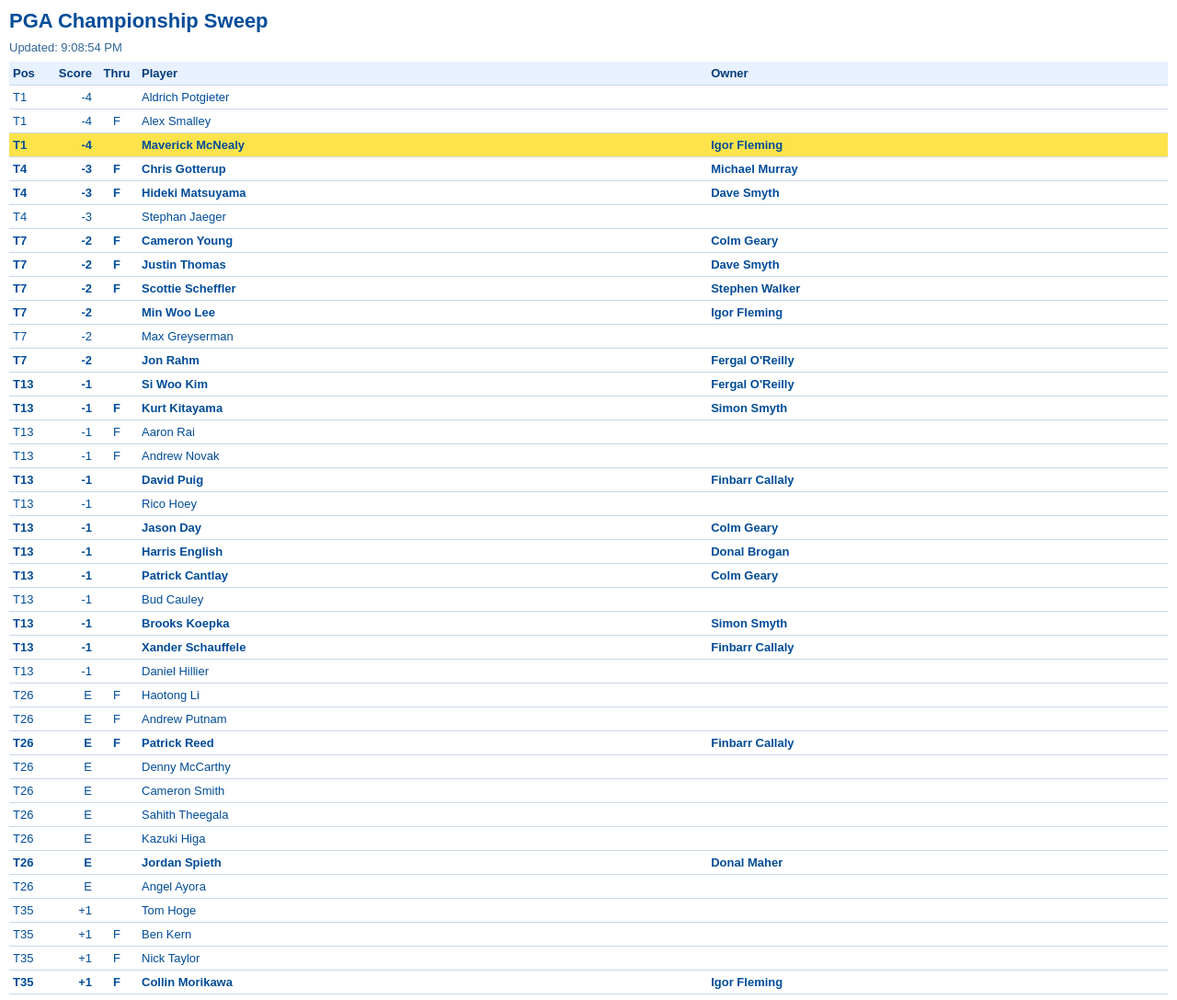
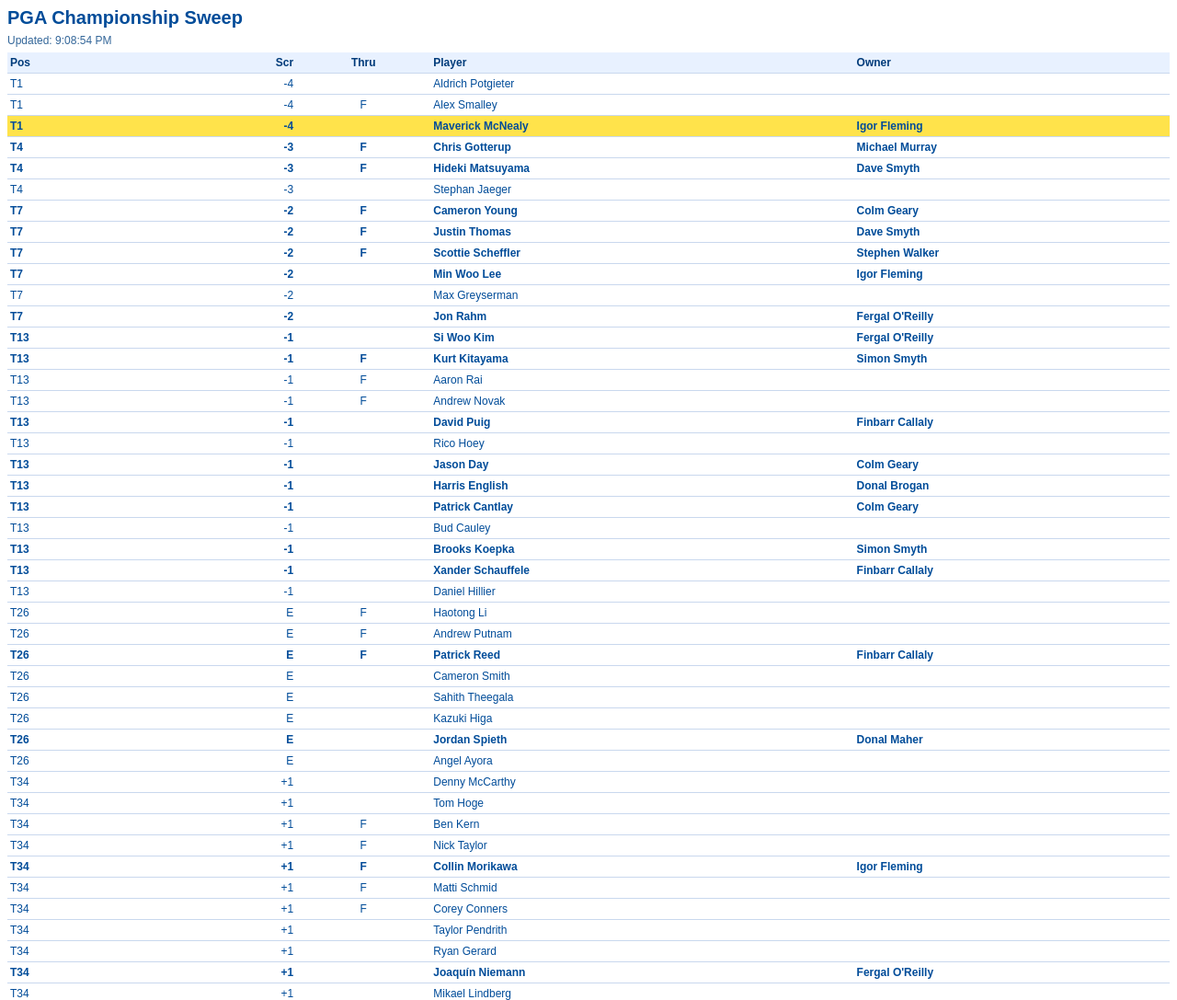
Before and after one commit to oreillybeaufieldpark/mines-sweeper, a plain HTML site: page index.html in a window 1280 px wide. Shown: the top 1087 px of the page at 92% size. Drawn offline with Linux system fonts and the light colour scheme.

Commit message:
Update leaderboard

```diff
--- a/index.html
+++ b/index.html
@@ -4,41 +4,62 @@
 <meta charset="utf-8">
 <meta name="viewport" content="width=device-width, initial-scale=1">
 <title>PGA 2026 Sweep</title>
+
 <style>
 body{
   font-family:Arial,sans-serif;
-  margin:10px;
+  margin:8px;
   background:#fff;
   color:#004c99;
 }
-h1{font-size:22px;margin:8px 0}
-#updated{font-size:13px;margin-bottom:8px;color:#336699}
+
+h1{
+  font-size:20px;
+  margin:6px 0;
+}
+
+#updated{
+  font-size:12px;
+  margin-bottom:6px;
+  color:#336699;
+}
+
 table{
   width:100%;
   border-collapse:collapse;
-  font-size:13px;
+  table-layout:fixed;
+  font-size:12px;
 }
+
 th,td{
-  padding:5px 4px;
+  padding:4px 3px;
   border-bottom:1px solid #c9d8ee;
   text-align:left;
+  overflow:hidden;
+  text-overflow:ellipsis;
   white-space:nowrap;
 }
+
 th{
   background:#e8f1ff;
   color:#003b7a;
 }
-td:nth-child(1),th:nth-child(1){width:36px}
-td:nth-child(2),th:nth-child(2){width:42px;text-align:right}
-td:nth-child(3),th:nth-child(3){width:38px;text-align:center}
-td:nth-child(4),th:nth-child(4){max-width:135px;overflow:hidden;text-overflow:ellipsis}
-td:nth-child(5),th:nth-child(5){max-width:110px;overflow:hidden;text-overflow:ellipsis}
 
-.owned{font-weight:bold}
-.leader{
-  animation: flashGold 1.2s infinite;
+.col-pos{width:34px}
+.col-score{width:40px;text-align:right}
+.col-thru{width:34px;text-align:center}
+.col-player{width:120px}
+.col-owner{width:88px}
+
+.owned{
   font-weight:bold;
 }
+
+.leader{
+  animation:flashGold 1.2s infinite;
+  font-weight:bold;
+}
+
 @keyframes flashGold{
   0%{background:#fff4b0}
   50%{background:#ffd700}
@@ -46,53 +67,88 @@
 }
 </style>
 </head>
+
 <body>
+
 <h1>PGA Championship Sweep</h1>
 <div id="updated">Loading...</div>
 
 <table>
 <thead>
 <tr>
-  <th>Pos</th>
-  <th>Score</th>
-  <th>Thru</th>
-  <th>Player</th>
-  <th>Owner</th>
+  <th class="col-pos">Pos</th>
+  <th class="col-score">Scr</th>
+  <th class="col-thru">Thru</th>
+  <th class="col-player">Player</th>
+  <th class="col-owner">Owner</th>
 </tr>
 </thead>
+
 <tbody id="board"></tbody>
 </table>
 
 <script>
 async function loadBoard(){
-  const res = await fetch('matched_leaderboard.json?t=' + Date.now());
+
+  const res = await fetch(
+    'matched_leaderboard.json?t=' + Date.now()
+  );
+
   const data = await res.json();
 
   const owned = data.filter(r => r.owner);
+
   const bestOwnedScore = owned.length
     ? Math.min(...owned.map(r => Number(r.score_num)))
     : null;
 
   board.innerHTML = data.map(r => {
+
     const isOwned = !!r.owner;
-    const isLeader = isOwned && Number(r.score_num) === bestOwnedScore;
+
+    const isLeader =
+      isOwned &&
+      Number(r.score_num) === bestOwnedScore;
 
     return `
-      <tr class="${isLeader ? 'leader' : isOwned ? 'owned' : ''}">
-        <td>${r.position || ''}</td>
-        <td>${r.score || ''}</td>
-        <td>${r.thru || ''}</td>
-        <td>${r.golfer || ''}</td>
-        <td>${r.owner || ''}</td>
+      <tr class="${
+        isLeader ? 'leader' :
+        isOwned ? 'owned' : ''
+      }">
+
+        <td class="col-pos">
+          ${r.position || ''}
+        </td>
+
+        <td class="col-score">
+          ${r.score || ''}
+        </td>
+
+        <td class="col-thru">
+          ${r.thru || ''}
+        </td>
+
+        <td class="col-player">
+          ${r.golfer || ''}
+        </td>
+
+        <td class="col-owner">
+          ${r.owner || ''}
+        </td>
+
       </tr>
     `;
   }).join('');
 
-  updated.textContent = 'Updated: ' + new Date().toLocaleTimeString();
+  updated.textContent =
+    'Updated: ' +
+    new Date().toLocaleTimeString();
 }
 
 loadBoard();
+
 setInterval(loadBoard, 60000);
 </script>
+
 </body>
 </html>
--- a/matched_leaderboard.json
+++ b/matched_leaderboard.json
@@ -256,15 +256,6 @@
     "score": "E",
     "score_num": 0,
     "thru": "",
-    "golfer": "Denny McCarthy",
-    "owner": "",
-    "order": 28
-  },
-  {
-    "position": "T26",
-    "score": "E",
-    "score_num": 0,
-    "thru": "",
     "golfer": "Cameron Smith",
     "owner": "",
     "order": 30
@@ -306,7 +297,16 @@
     "order": 34
   },
   {
-    "position": "T35",
+    "position": "T34",
+    "score": "+1",
+    "score_num": 1,
+    "thru": "",
+    "golfer": "Denny McCarthy",
+    "owner": "",
+    "order": 28
+  },
+  {
+    "position": "T34",
     "score": "+1",
     "score_num": 1,
     "thru": "",
@@ -315,7 +315,7 @@
     "order": 29
   },
   {
-    "position": "T35",
+    "position": "T34",
     "score": "+1",
     "score_num": 1,
     "thru": "F",
@@ -324,7 +324,7 @@
     "order": 35
   },
   {
-    "position": "T35",
+    "position": "T34",
     "score": "+1",
     "score_num": 1,
     "thru": "F",
@@ -333,7 +333,7 @@
     "order": 36
   },
   {
-    "position": "T35",
+    "position": "T34",
     "score": "+1",
     "score_num": 1,
     "thru": "F",
@@ -342,7 +342,7 @@
     "order": 37
   },
   {
-    "position": "T35",
+    "position": "T34",
     "score": "+1",
     "score_num": 1,
     "thru": "F",
@@ -351,7 +351,7 @@
     "order": 38
   },
   {
-    "position": "T35",
+    "position": "T34",
     "score": "+1",
     "score_num": 1,
     "thru": "F",
@@ -360,7 +360,7 @@
     "order": 39
   },
   {
-    "position": "T35",
+    "position": "T34",
     "score": "+1",
     "score_num": 1,
     "thru": "",
@@ -369,7 +369,7 @@
     "order": 40
   },
   {
-    "position": "T35",
+    "position": "T34",
     "score": "+1",
     "score_num": 1,
     "thru": "",
@@ -378,7 +378,7 @@
     "order": 41
   },
   {
-    "position": "T35",
+    "position": "T34",
     "score": "+1",
     "score_num": 1,
     "thru": "",
@@ -387,7 +387,7 @@
     "order": 42
   },
   {
-    "position": "T35",
+    "position": "T34",
     "score": "+1",
     "score_num": 1,
     "thru": "",
@@ -396,7 +396,7 @@
     "order": 44
   },
   {
-    "position": "T35",
+    "position": "T34",
     "score": "+1",
     "score_num": 1,
     "thru": "",
```
